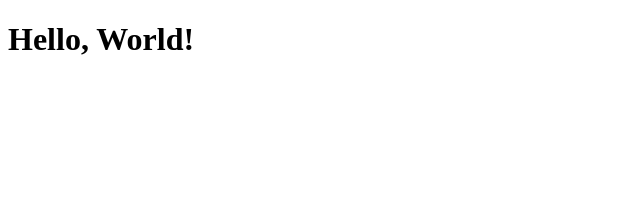
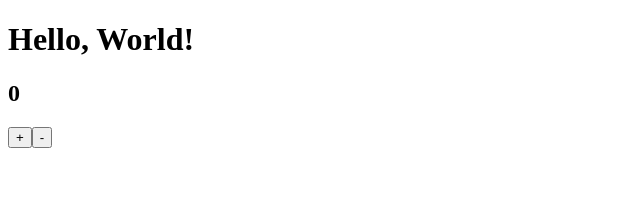
Before and after one commit to getHashSet/boilerplate, a React (Create React App) app in the folder boilerplate/: page / in a window 1280 px wide. Shown: the top 198 px of the page, without its empty margins (0-640 px from the left). Built offline with nearby package versions, Linux system fonts and the light colour scheme.

Commit message:
Store is working as expected. Example includes pulling actions and store into App.jsx.

```diff
--- a/boilerplate/src/App.js
+++ /dev/null
@@ -1,11 +0,0 @@
-import React from 'react';
-
-function App() {
-  return (
-    <div className="App">
-      <h1>Hello, World!</h1>
-    </div>
-  );
-}
-
-export default App;
--- /dev/null
+++ b/boilerplate/src/App.jsx
@@ -0,0 +1,19 @@
+import React from 'react';
+import { useSelector, useDispatch } from 'react-redux';
+import { increment, decrement } from './actions';
+
+function App() {
+  const counter = useSelector(state => state.counter);
+  const dispatch = useDispatch();
+
+  return (
+    <div className="App">
+      <h1>Hello, World!</h1>
+      <h2>{counter}</h2>
+      <button onClick={() => dispatch(increment())}>+</button>
+      <button onClick={() => dispatch(decrement())}>-</button>
+    </div>
+  );
+}
+
+export default App;
--- /dev/null
+++ b/boilerplate/src/actions/index.js
@@ -0,0 +1,11 @@
+export const increment = () => {
+    return {
+        type: 'INCREMENT',
+    };
+};
+
+export const decrement = () => {
+    return {
+        type: 'DECREMENT',
+    };
+};
```
Also changed, not shown: boilerplate/src/App.css (deleted, +0 -38 lines), boilerplate/src/index.js (+1 -41 lines).
